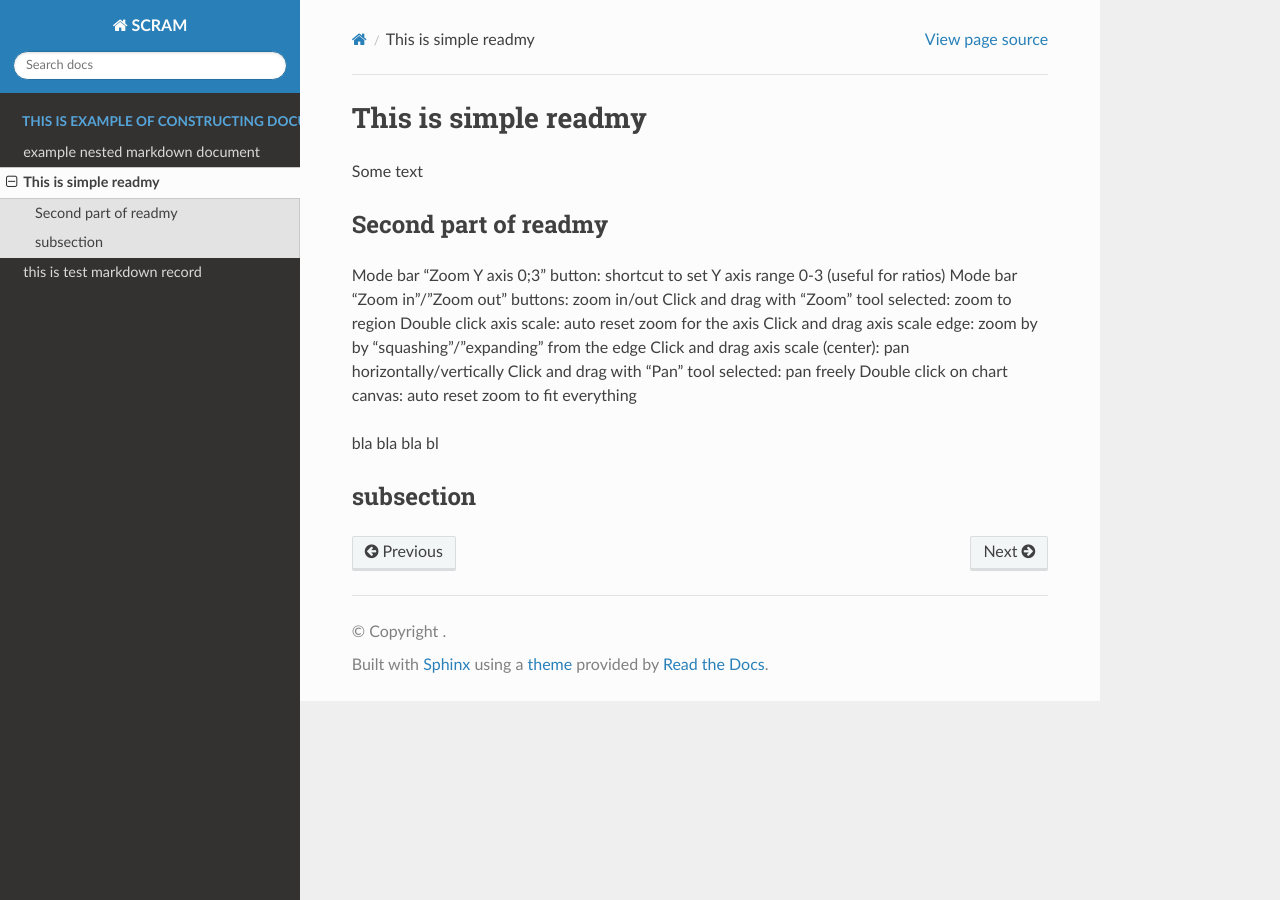
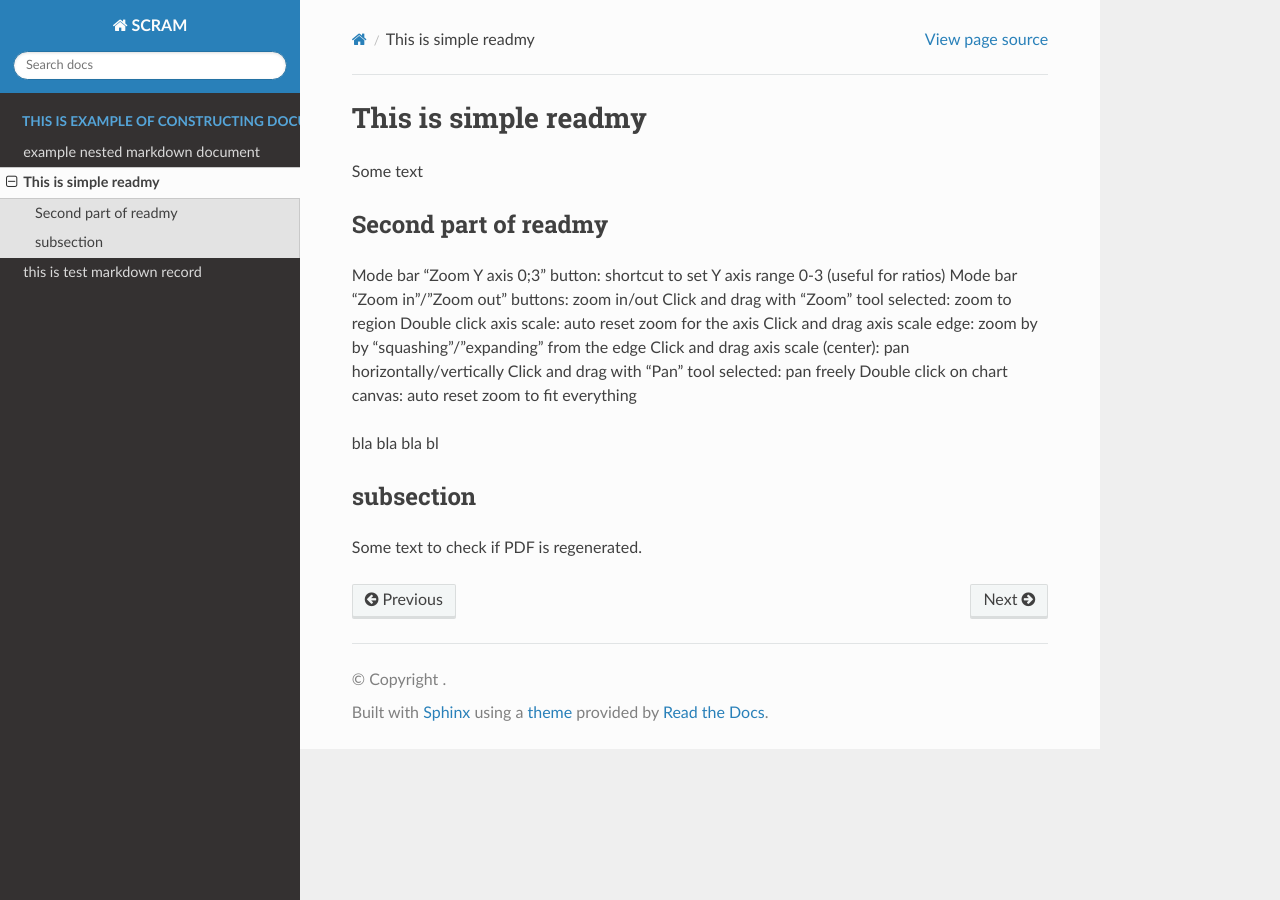
Before and after one commit to gudrutis/FindWord, a Sphinx documentation site: the page built from docs/README.md, in a window 1280 px wide. Built offline with Sphinx 7.4.7 and the Read the Docs theme 2.0.0, drawn with Linux system fonts in a browser that asks for light colours.

Commit message:
Update README.md

```diff
--- a/docs/README.md
+++ b/docs/README.md
@@ -16,3 +16,5 @@ Double click on chart canvas: auto reset zoom to fit everything
 bla bla bla bl
 
 ## subsection
+
+Some text to check if PDF is regenerated.
```
